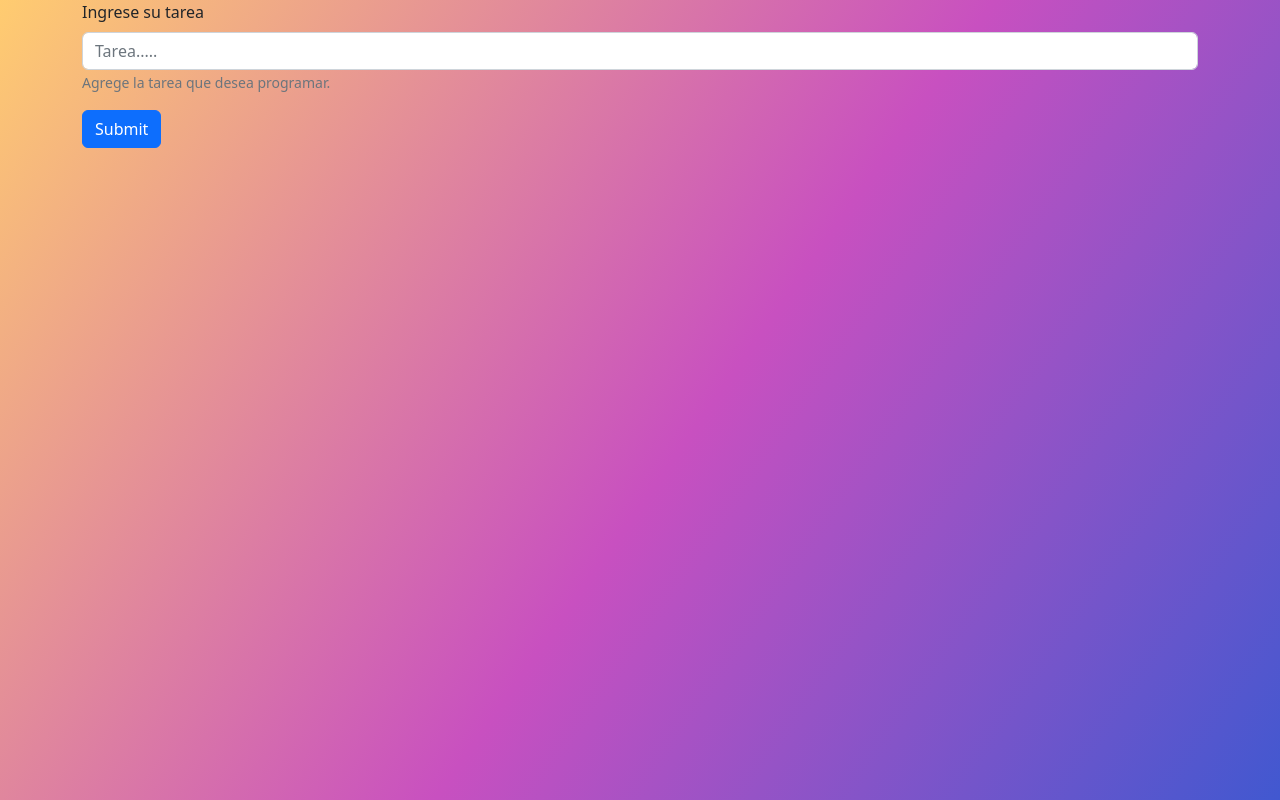
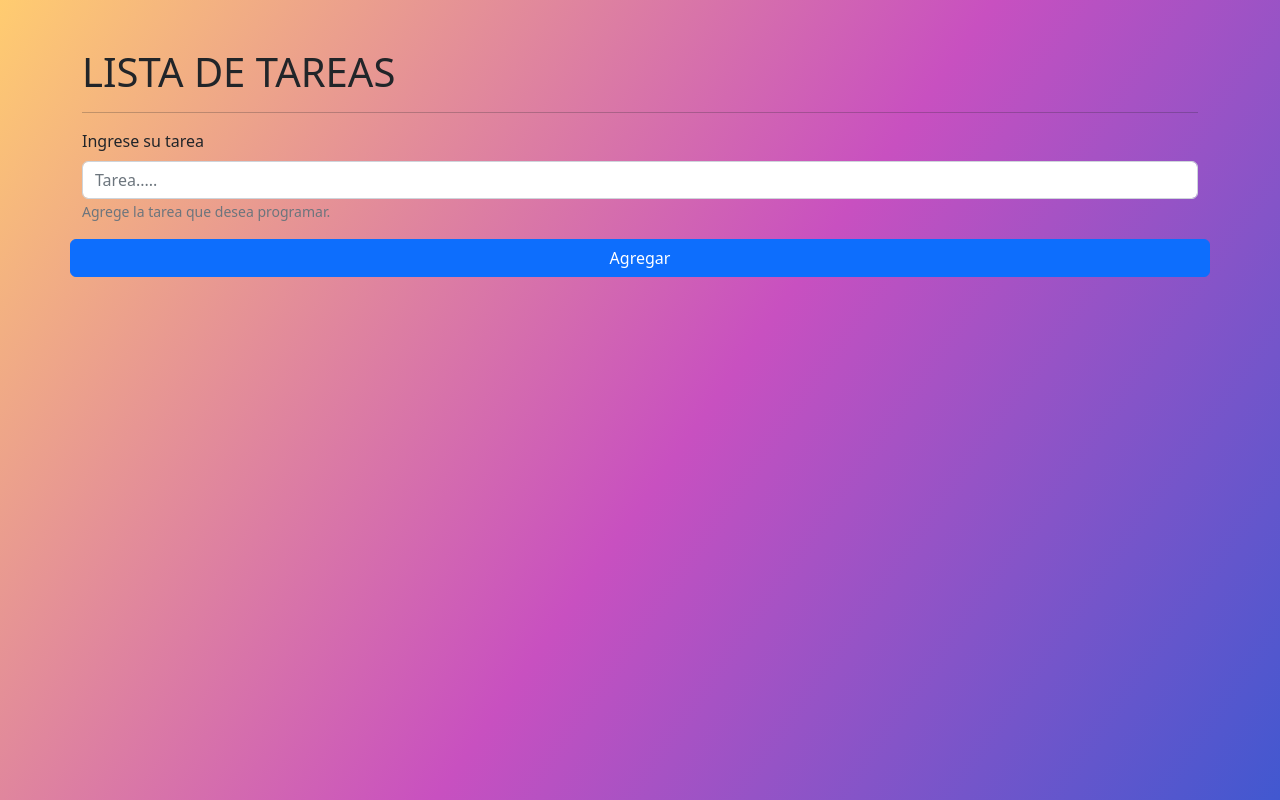
Before and after one commit to jlpereyra22/Lista-Tarea-Front, a React (Create React App) app: page / in a window 1280 px wide. Built offline with nearby package versions, Linux system fonts and the light colour scheme.

Commit message:
comenzamos el maquetado base html

```diff
--- a/src/App.jsx
+++ b/src/App.jsx
@@ -6,7 +6,11 @@ import AgregarTarea from "./components/AgregarTarea";
 function App() {
   return (
     <section className="bg-color">
-    <Container >
+    <Container className="py-5">
+      <section>
+        <h1>LISTA DE TAREAS</h1>
+        <hr />
+      </section>
       <AgregarTarea />
     </Container>
     </section>
--- a/src/components/AgregarTarea.jsx
+++ b/src/components/AgregarTarea.jsx
@@ -3,7 +3,8 @@ import Form from 'react-bootstrap/Form';
 
 const AgregarTarea = () => {
     return (
-        <Form className="b-5">
+
+        <Form className="b-5 row">
         <Form.Group className="mb-3" controlId="agregarTarea">
           <Form.Label>Ingrese su tarea</Form.Label>
           <Form.Control type="text" placeholder="Tarea....." />
@@ -11,12 +12,11 @@ const AgregarTarea = () => {
             Agrege la tarea que desea programar.
           </Form.Text>
         </Form.Group>
-
-
         <Button variant="primary" type="submit">
-          Submit
+          Agregar
         </Button>
       </Form>
+
     );
 };
 
```
Also changed, not shown: src/components/ListaTarea.jsx (+11 -0 lines).
